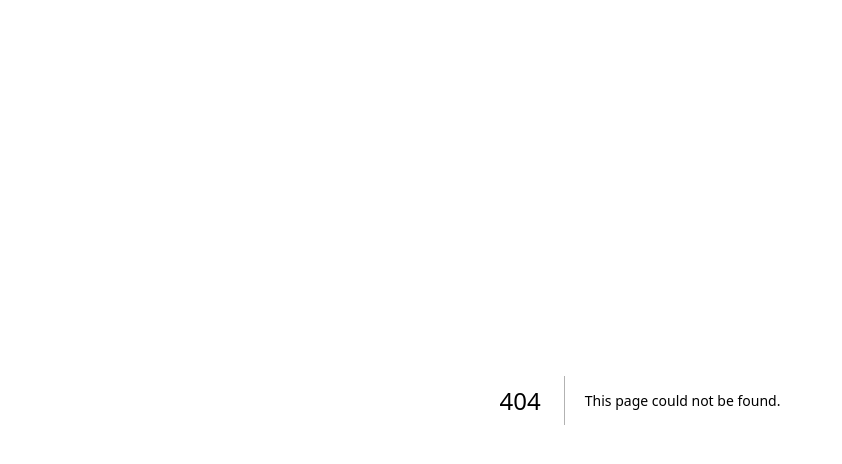
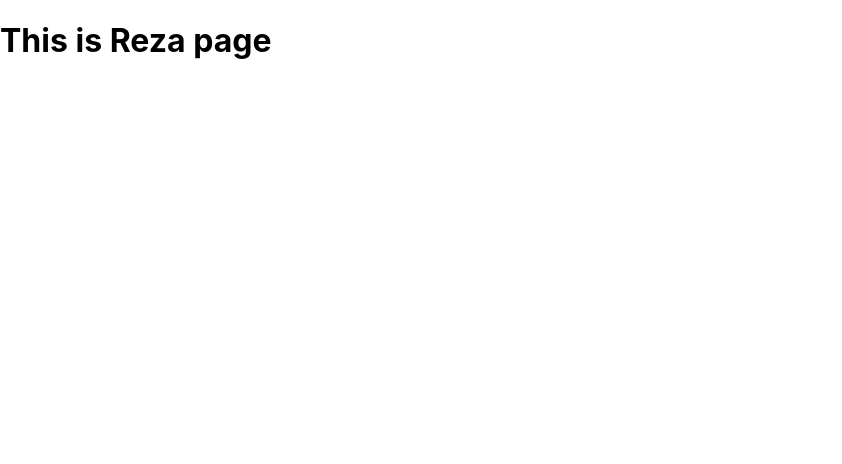
Before and after one commit to fahmialfareza/km3-fe-collabs, a Next.js app: page /frans_glendly in a window 1280 px wide. Before the commit this address had no page. Shown: the top 464 px of the page, without its empty margins (0-842 px from the left). Built offline with nearby package versions, Linux system fonts and the light colour scheme.

Commit message:
firstpage

```diff
--- /dev/null
+++ b/pages/frans_glendly.js
@@ -0,0 +1,7 @@
+import React from "react";
+
+function Reza() {
+  return <h1>This is Reza page</h1>;
+}
+
+export default Reza;
```
